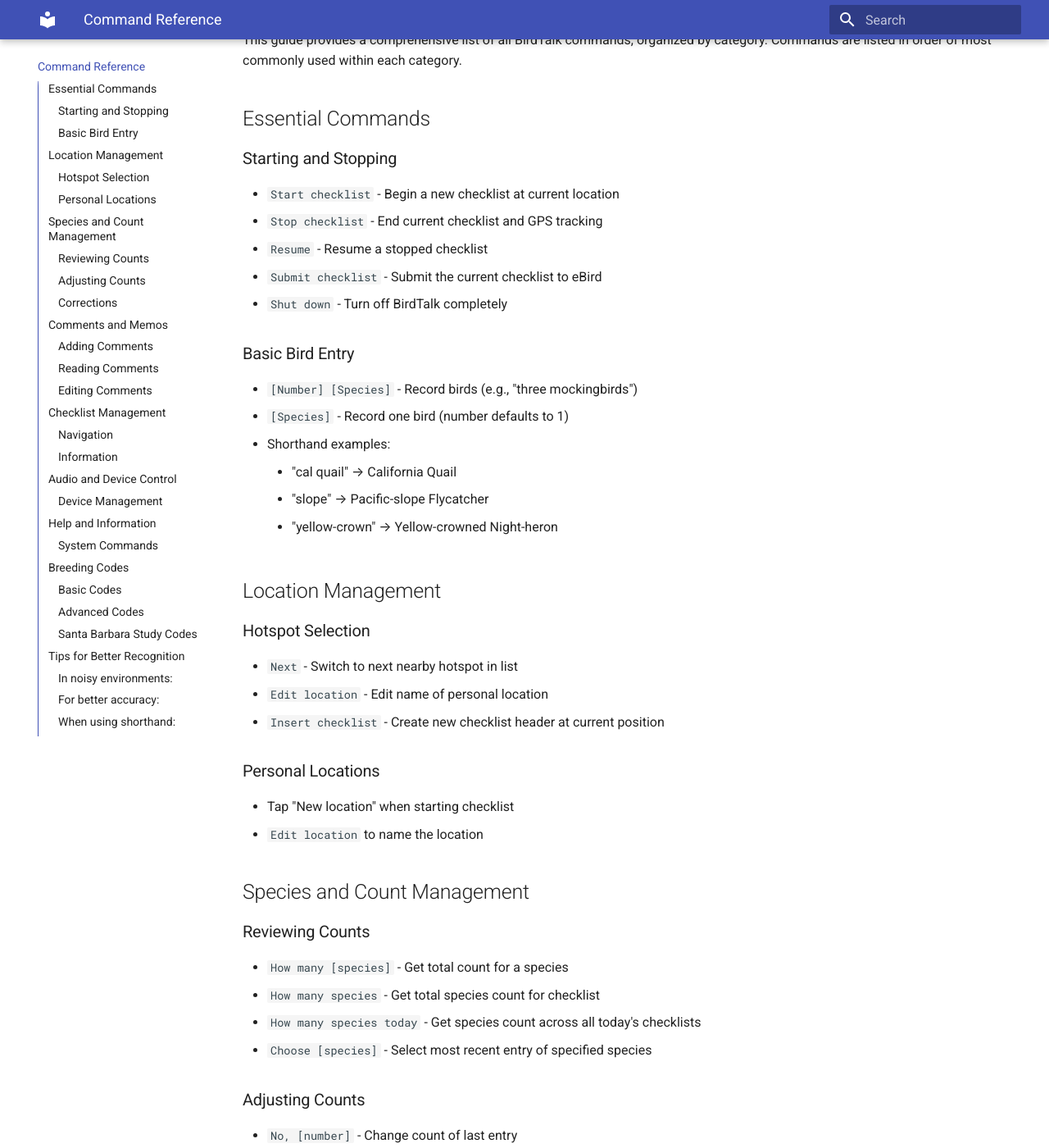
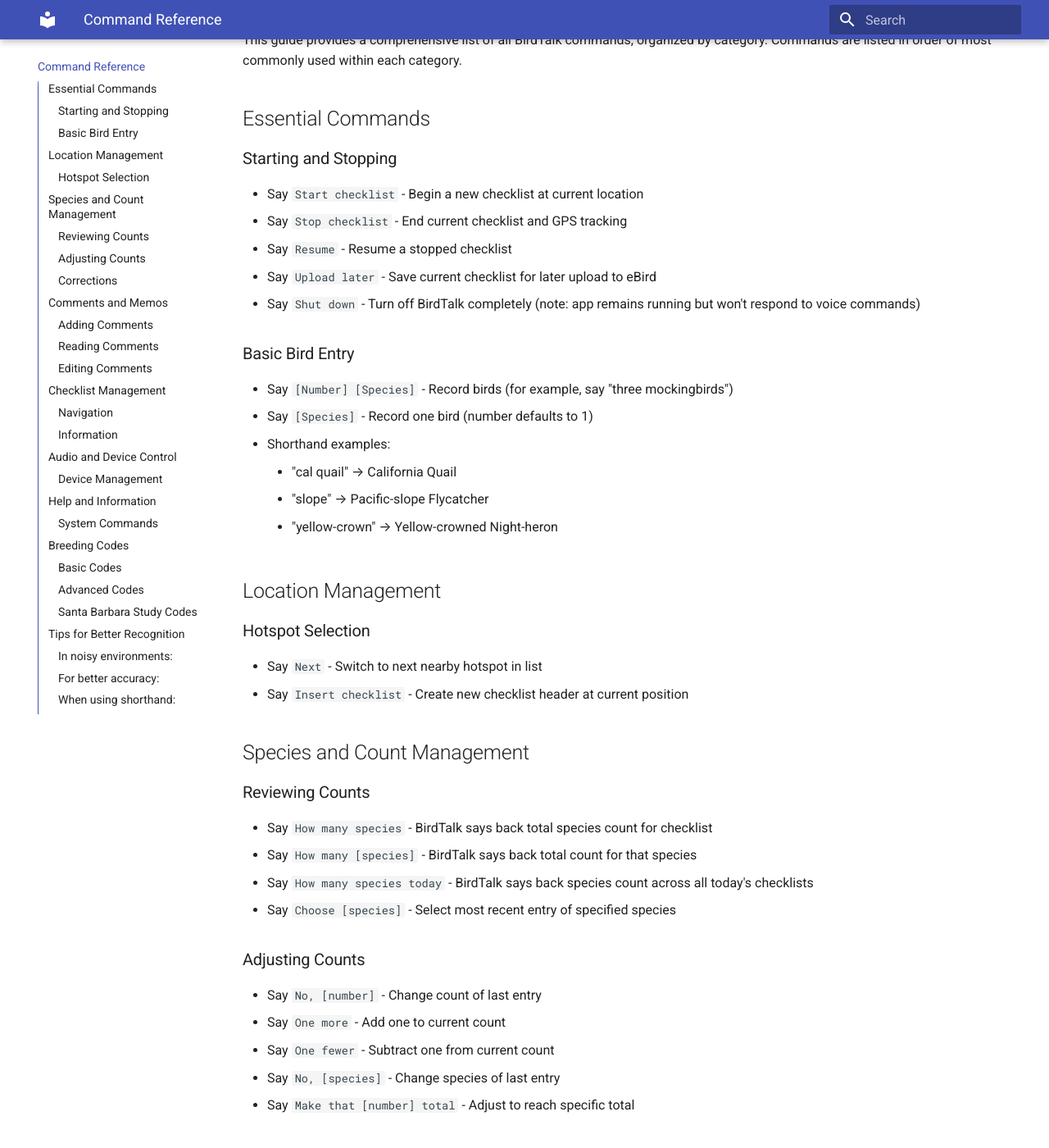
Before and after one commit to johncallender/birdtalk-docs, an MkDocs documentation site: the page built from docs/commands/reference.md, in a window 1280 px wide and 1400 px high, scrolled down 192 px. Shown: the whole window at 82% size. Built offline with MkDocs 1.6.1 and Material for MkDocs 9.7.7, drawn with Linux system fonts in a browser that asks for light colours; some of the changed text lies outside the part shown.

Commit message:
Update docs based on Steve's feedback (part 1)
- Clarify spoken instructions focus in landing page
- Add acknowledgments section with contributors
- Add 'Say' prefix and 'says back' clarification to commands
- Update Steve's email to stevebt@membot.com throughout
- Add beta testing commitment and phone number requirement
- Remove obsolete Personal Locations section
- Add 'upload later' command and upload button documentation
- Remove Merlin section, update compatibility info
- Update internet requirements about hotspot caching
- Add wind muffs recommendation to hardware section

Note: Placeholders added for screenshots; additional tasks planned for part 2

```diff
--- a/docs/commands/reference.md
+++ b/docs/commands/reference.md
@@ -5,15 +5,15 @@
 ## Essential Commands
 
 ### Starting and Stopping
-- `Start checklist` - Begin a new checklist at current location
-- `Stop checklist` - End current checklist and GPS tracking
-- `Resume` - Resume a stopped checklist
-- `Submit checklist` - Submit the current checklist to eBird
-- `Shut down` - Turn off BirdTalk completely
+- Say `Start checklist` - Begin a new checklist at current location
+- Say `Stop checklist` - End current checklist and GPS tracking
+- Say `Resume` - Resume a stopped checklist
+- Say `Upload later` - Save current checklist for later upload to eBird
+- Say `Shut down` - Turn off BirdTalk completely (note: app remains running but won't respond to voice commands)
 
 ### Basic Bird Entry
-- `[Number] [Species]` - Record birds (e.g., "three mockingbirds")
-- `[Species]` - Record one bird (number defaults to 1)
+- Say `[Number] [Species]` - Record birds (for example, say "three mockingbirds")
+- Say `[Species]` - Record one bird (number defaults to 1)
 - Shorthand examples:
     - "cal quail" → California Quail
     - "slope" → Pacific-slope Flycatcher
@@ -22,106 +22,100 @@
 ## Location Management
 
 ### Hotspot Selection
-- `Next` - Switch to next nearby hotspot in list
-- `Edit location` - Edit name of personal location
-- `Insert checklist` - Create new checklist header at current position
-
-### Personal Locations
-- Tap "New location" when starting checklist
-- `Edit location` to name the location
+- Say `Next` - Switch to next nearby hotspot in list
+- Say `Insert checklist` - Create new checklist header at current position
 
 ## Species and Count Management
 
 ### Reviewing Counts
-- `How many [species]` - Get total count for a species
-- `How many species` - Get total species count for checklist
-- `How many species today` - Get species count across all today's checklists
-- `Choose [species]` - Select most recent entry of specified species
+- Say `How many species` - BirdTalk says back total species count for checklist
+- Say `How many [species]` - BirdTalk says back total count for that species
+- Say `How many species today` - BirdTalk says back species count across all today's checklists
+- Say `Choose [species]` - Select most recent entry of specified species
 
 ### Adjusting Counts
-- `No, [number]` - Change count of last entry
-- `One more` - Add one to current count
-- `One fewer` - Subtract one from current count
-- `No, [species]` - Change species of last entry
-- `Make that [number] total` - Adjust to reach specific total
+- Say `No, [number]` - Change count of last entry
+- Say `One more` - Add one to current count
+- Say `One fewer` - Subtract one from current count
+- Say `No, [species]` - Change species of last entry
+- Say `Make that [number] total` - Adjust to reach specific total
 
 ### Corrections
-- `Scratch that` - Remove last entry or memo
-- `Restore` - Restore last removed entry
-- `Mark that` - Mark entry for review (turns red)
-- `Unmark that` - Remove review mark
-- `Unmark entire checklist` - Remove all review marks
+- Say `Scratch that` - Remove last entry or memo
+- Say `Restore` - Restore last removed entry
+- Say `Mark that` - Mark entry for review (turns red)
+- Say `Unmark that` - Remove review mark
+- Say `Unmark entire checklist` - Remove all review marks
 
 ## Comments and Memos
 
 ### Adding Comments
-- `Memo [text]` - Add comment to selected entry
-- `Memo from scratch [text]` - Replace existing memo
-- `Memo [text] coordinates` - Include GPS coordinates
-- `Memo [text] current coordinates` - Include current GPS position
+- Say `Memo [text]` - Add comment to selected entry
+- Say `Memo from scratch [text]` - Replace existing memo
+- Say `Memo [text] coordinates` - Include GPS coordinates
+- Say `Memo [text] current coordinates` - Include current GPS position
 
 ### Reading Comments
-- `Read back` - Read current entry's memo
-- `Read entire` - Read all memos for current species
+- Say `Read back` - BirdTalk says back current entry's memo
+- Say `Read entire` - BirdTalk says back all memos for current species
 
 ### Editing Comments
-- `Edit memo` - Open memo editor
-- `Scratch that` - Remove last added memo text
+- Say `Edit memo` - Open memo editor
+- Say `Scratch that` - Remove last added memo text
 
 ## Checklist Management
 
 ### Navigation
-- `Choose newest` - Select most recent entry
-- `Sort by family` - Group entries by species
-- `Sort by time` - Show entries chronologically
-- `Show coordinates` - Display GPS coordinates
+- Say `Choose newest` - Select most recent entry
+- Say `Sort by family` - Group entries by species
+- Say `Sort by time` - Show entries chronologically
+- Say `Show coordinates` - Display GPS coordinates
 
 ### Information
-- `How far` - Show distance traveled
-- `How long` - Show elapsed time
-- `Time` - Show current time
+- Say `How far` - BirdTalk says back distance traveled
+- Say `How long` - BirdTalk says back elapsed time
+- Say `Time` - BirdTalk says back current time
 
 ## Audio and Device Control
 
 ### Device Management
-- `Switch` - Toggle between phone and Bluetooth audio
-- `Mute` or `Ignore` - Stop listening for commands
-- `Resume` or `Listen` or `Unmute` - Resume listening
+- Say `Mute` or `Ignore` - Stop listening for commands
+- Say `Resume` or `Listen` or `Unmute` - Resume listening
 
 ## Help and Information
 
 ### System Commands
-- `Help` - Show command list
-- `Back` - Return to main screen
-- `Time` - Check if BirdTalk is listening
-- `Feedback [text]` - Send feedback to developer
-- `Send feedback` - Submit stored feedback
+- Say `Help` - Show command list
+- Say `Back` - Return to main screen
+- Say `Time` - BirdTalk says back current time (also confirms it's listening)
+- Say `Feedback [text]` - Store feedback for later transmission
+- Say `Send feedback` - Submit stored feedback to developer
 
 ## Breeding Codes
 
 ### Basic Codes
-- `[species] singing`
-- `[species] carrying food`
-- `[species] feeding`
-- `[species] nest with young`
-- `[species] nest with eggs`
-- `[species] carrying nesting material`
+- Say `[species] singing`
+- Say `[species] carrying food`
+- Say `[species] feeding`
+- Say `[species] nest with young`
+- Say `[species] nest with eggs`
+- Say `[species] carrying nesting material`
 
 ### Advanced Codes
-- `[species] physiological`
-- `[species] territorial`
-- `[species] courtship`
-- `[species] visiting probable nest`
-- `[species] agitated behavior`
-- `[species] pair in suitable habitat`
+- Say `[species] physiological`
+- Say `[species] territorial`
+- Say `[species] courtship`
+- Say `[species] visiting probable nest`
+- Say `[species] agitated behavior`
+- Say `[species] pair in suitable habitat`
 
 ### Santa Barbara Study Codes
-- `[species] nestling`
-- `[species] feeding fledgling`
-- `[species] family group`
-- `[species] independent juvenile`
-- `[species] cavity nester attending cavity`
-- `[species] male singing on territory`
+- Say `[species] nestling`
+- Say `[species] feeding fledgling`
+- Say `[species] family group`
+- Say `[species] independent juvenile`
+- Say `[species] cavity nester attending cavity`
+- Say `[species] male singing on territory`
 
 ## Tips for Better Recognition
 
```
Also changed, not shown: doc/birdtalk-docs-notes.md (+16 -6 lines), docs/index.md (+7 -4 lines), docs/installation/requirements-and-setup.md (+11 -4 lines), docs/quickstart/first-session.md (+16 -4 lines), docs/tips-and-tricks.md (+9 -10 lines).
